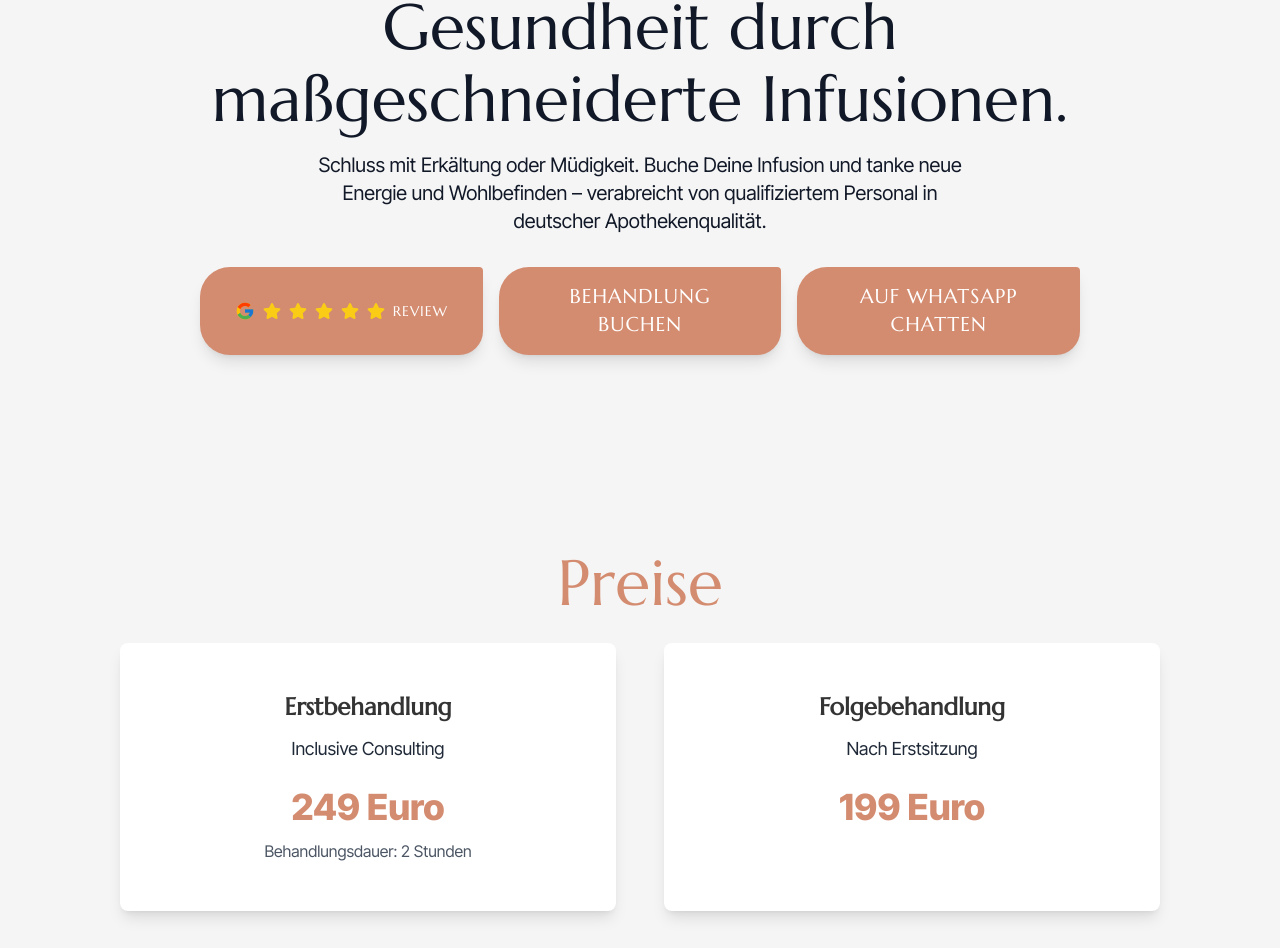
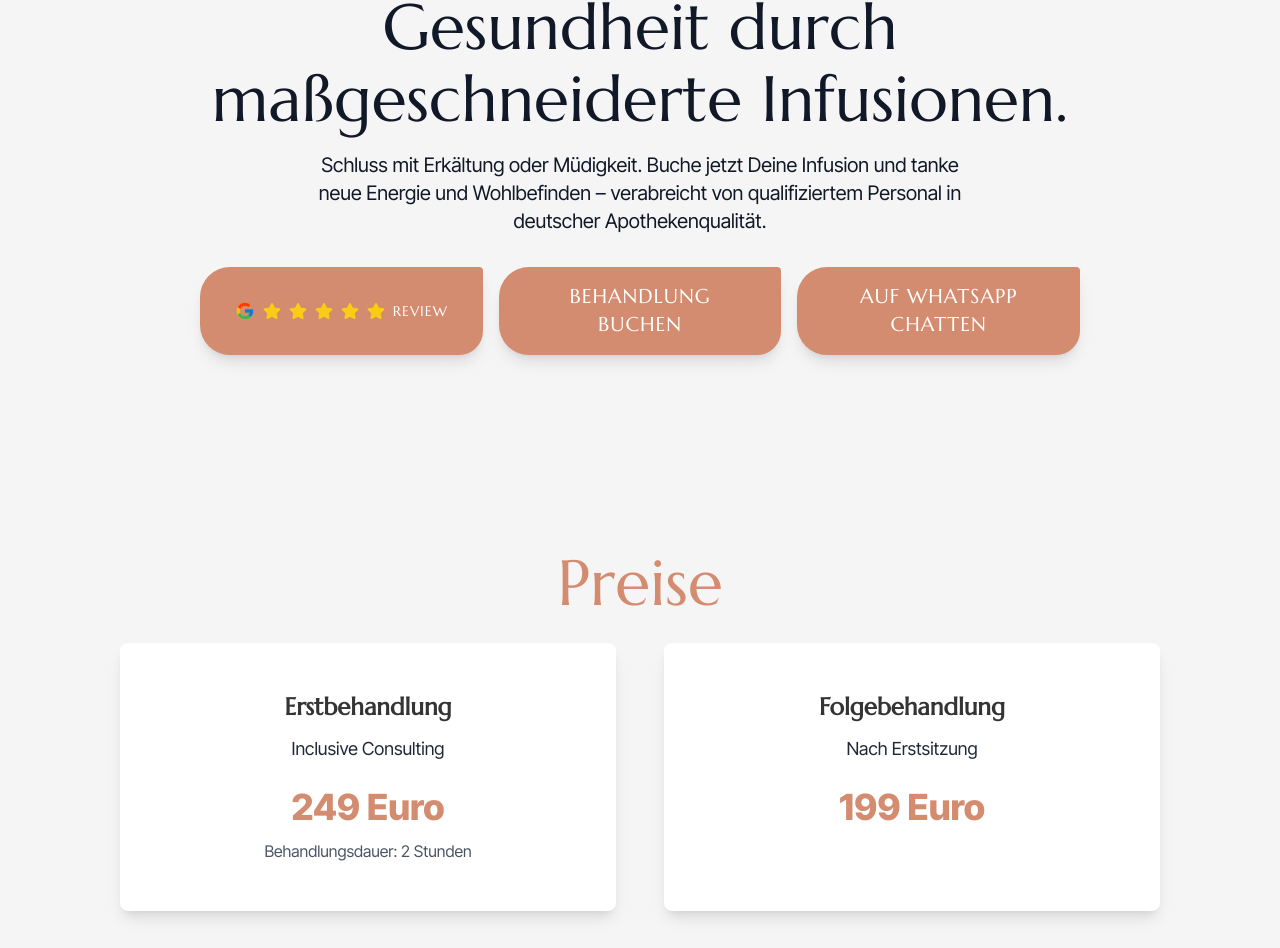
Before and after one commit to Nagacash/mesoskin, a Next.js app: page /treatments/dripspas in a window 1280 px wide. Shown: the part 3856-4804 px from the top of the page. Built offline with nearby package versions, Linux system fonts and the light colour scheme.

Commit message:
kinda finished

```diff
--- a/app/treatments/dripspas/page.jsx
+++ b/app/treatments/dripspas/page.jsx
@@ -274,7 +274,7 @@ const Dripspas = () => {
                             transition={{ delay: 0.4, duration: 0.8 }}
                             className="lead max-w-2xl mx-auto mb-8 text-gray-900"
                         >
-                            Schluss mit Erkältung oder Müdigkeit. Buche Deine Infusion und tanke neue Energie und Wohlbefinden – verabreicht von qualifiziertem Personal in deutscher Apothekenqualität.
+                            Schluss mit Erkältung oder Müdigkeit. Buche jetzt Deine Infusion und tanke neue Energie und Wohlbefinden – verabreicht von qualifiziertem Personal in deutscher Apothekenqualität.
                         </motion.p>
                         <motion.div
                             initial={{ opacity: 0, y: 50 }}
```
Also changed, not shown: 1 other file (tests, documents, lock files or other folders).
